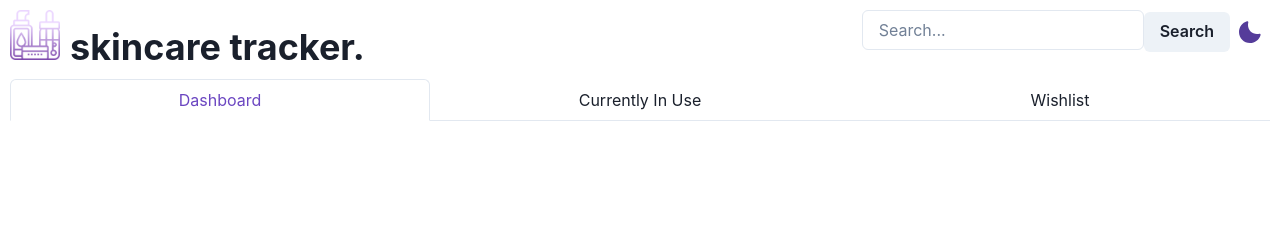
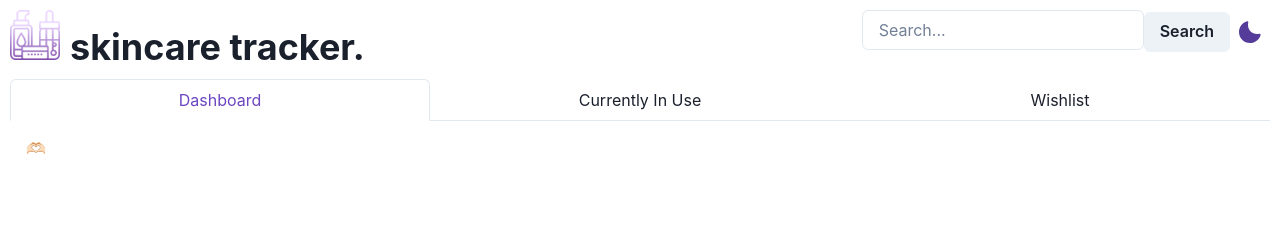
Before and after one commit to vvynz/skincare-tracker, a React (Create React App) app: page / in a window 1280 px wide. Shown: the top 226 px of the page. Built offline with nearby package versions, Linux system fonts and the light colour scheme.

Commit message:
Create a SearchResults component

```diff
--- a/src/App.js
+++ b/src/App.js
@@ -3,6 +3,7 @@ import React, { useState, useEffect } from "react";
 import NavBar from "./Components/NavBar";
 import ItemForm from "./Components/ItemForm";
 import WishlistForm from "./Components/WishlistForm";
+import SearchResults from "./Components/SearchResults";
 
 import { Tab, Tabs, TabList, TabPanel, TabPanels } from "@chakra-ui/react";
 import { WarningIcon } from "@chakra-ui/icons";
@@ -42,7 +43,8 @@ function App() {
     itemName: "",
   });
   const [keyword, setKeyword] = useState("");
-  const [results, setResults] = useState(null);
+  const [results, setResults] = useState([]);
+  console.log(results)
 
   useEffect(() => {
     localStorage.setItem("items", JSON.stringify(items));
@@ -68,14 +70,16 @@ function App() {
         }}
       />
       <NavBar items={items} keyword={keyword} setKeyword={setKeyword} setResults={setResults} />
-      <Tabs className="tabs" isFitted variant="enclosed" colorScheme="purple" >
+      <Tabs className="tabs" isFitted variant="enclosed" colorScheme="purple" defaultIndex={0}>
         <TabList>
           <Tab>Dashboard</Tab>
           <Tab>Currently In Use</Tab>
           <Tab>Wishlist</Tab>
         </TabList>
         <TabPanels>
-          <TabPanel>{results}</TabPanel>
+          <TabPanel>
+            <SearchResults results={results} />
+          </TabPanel>
           <TabPanel>
             <ItemForm
               items={items}
--- /dev/null
+++ b/src/Components/SearchResults.jsx
@@ -0,0 +1,3 @@
+export default function SearchResults({results}) {
+  return("🫶🏻")
+}
```
